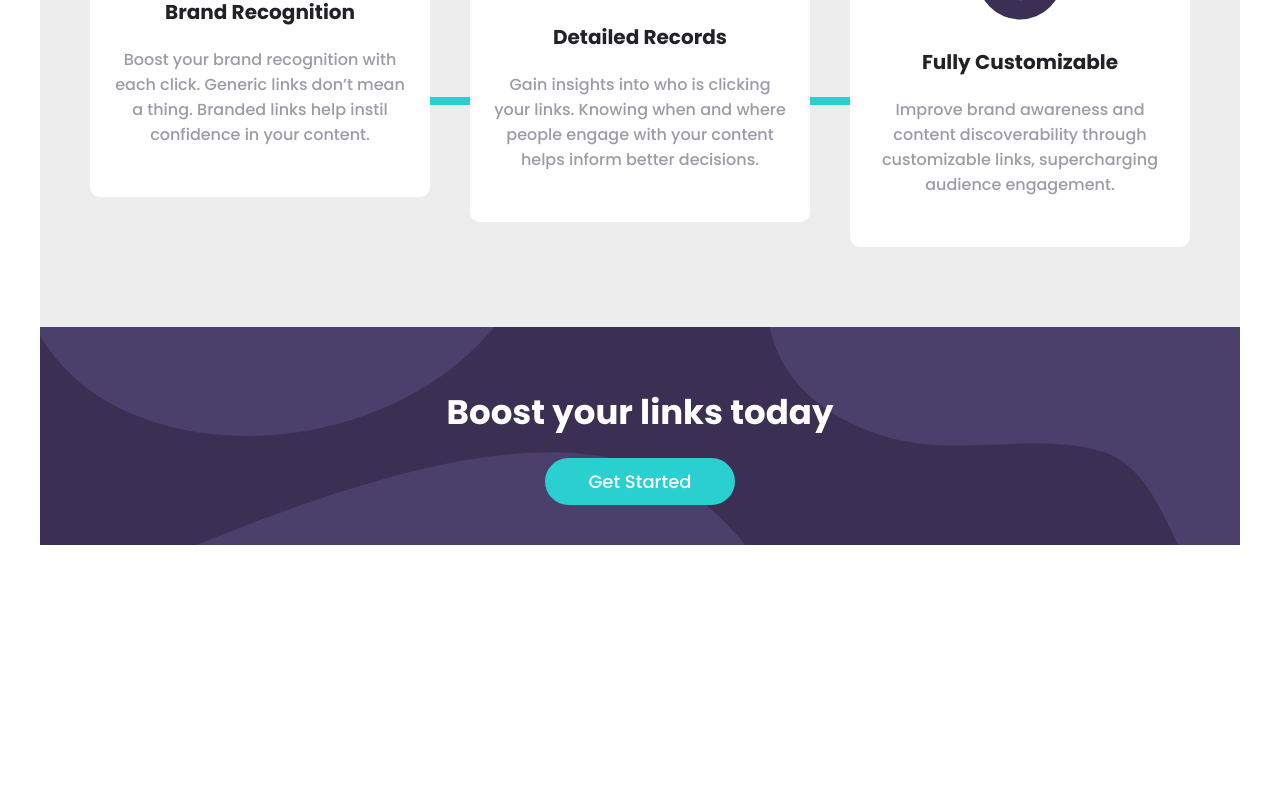
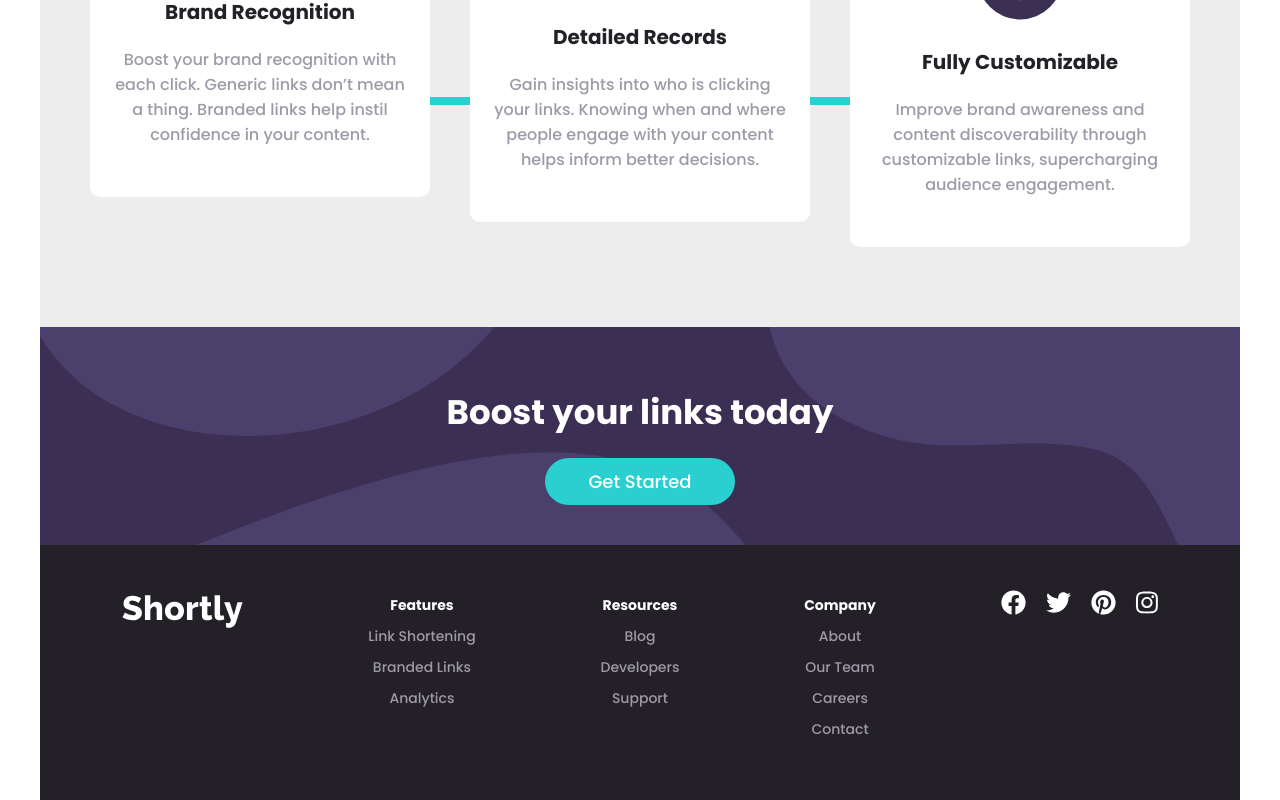
Before and after one commit to starskynder/url-shortening-api, a React (Create React App) app: page / in a window 1280 px wide. Shown: the part 1102-1902 px from the top of the page. Before the commit the page ends 1647 px from the top, so only its background shows below. Built offline with nearby package versions, Linux system fonts and the light colour scheme.

Commit message:
Add Footer

```diff
--- a/src/App.js
+++ b/src/App.js
@@ -4,6 +4,7 @@ import Header from "./components/Header";
 import Shorten from "./components/Shorten";
 import Statistics from "./components/Statistics";
 import Boost from "./components/Boost";
+import Footer from "./components/Footer";
 import "./sass/main.scss";
 import logo from "./images/logo.svg";
 import headerImg from "./images/illustration-working.svg";
@@ -24,6 +25,7 @@ function App() {
       <Shorten />
       <Statistics />
       <Boost />
+      <Footer />
     </div>
   );
 }
--- /dev/null
+++ b/src/components/Footer.js
@@ -0,0 +1,94 @@
+import React from "react";
+import logo from "../images/logo.svg";
+import { FontAwesomeIcon } from "@fortawesome/react-fontawesome";
+import {
+  faFacebook,
+  faPinterest,
+  faInstagram,
+  faTwitter,
+} from "@fortawesome/free-brands-svg-icons";
+
+const Footer = () => {
+  return (
+    <footer className="footer">
+      <div className="footer__logo">
+        <img src={logo} alt="" />
+      </div>
+      <ul className="footer__list">
+        <li className="footer__listitem">Features</li>
+        <li className="footer__listitem">
+          <a href="" className="footer__link">
+            Link Shortening
+          </a>
+        </li>
+        <li className="footer__listitem">
+          <a href="" className="footer__link">
+            branded links
+          </a>
+        </li>
+        <li className="footer__listitem">
+          <a href="" className="footer__link">
+            analytics
+          </a>
+        </li>
+      </ul>
+      <ul className="footer__list">
+        <li className="footer__listitem">Resources</li>
+        <li className="footer__listitem">
+          <a href="#" className="footer__link">
+            Blog
+          </a>
+        </li>
+        <li className="footer__listitem">
+          <a href="#" className="footer__link">
+            Developers
+          </a>
+        </li>
+        <li className="footer__listitem">
+          <a href="#" className="footer__link">
+            support
+          </a>
+        </li>
+      </ul>
+      <ul className="footer__list">
+        <li className="footer__listitem">Company</li>
+        <li className="footer__listitem">
+          <a href="#" className="footer__link">
+            About
+          </a>
+        </li>
+        <li className="footer__listitem">
+          <a href="#" className="footer__link">
+            Our Team
+          </a>
+        </li>
+        <li className="footer__listitem">
+          <a href="#" className="footer__link">
+            careers
+          </a>
+        </li>
+        <li className="footer__listitem">
+          <a href="#" className="footer__link">
+            contact
+          </a>
+        </li>
+      </ul>
+      <div className="socials">
+        <a className="footer__social footer__link">
+          <FontAwesomeIcon icon={faFacebook} />
+        </a>
+        <a className="footer__social footer__link">
+          <FontAwesomeIcon icon={faTwitter} />
+        </a>
+        <a className="footer__social footer__link">
+          <FontAwesomeIcon icon={faPinterest} />
+        </a>
+        <a className="footer__social footer__link">
+          <FontAwesomeIcon icon={faInstagram} />
+        </a>
+      </div>
+    </footer>
+  );
+};
+
+export default Footer;
--- /dev/null
+++ b/src/sass/layout/_footer.scss
@@ -0,0 +1,62 @@
+// FOOTER
+.footer {
+  background-color: $very-dark-violet;
+  padding: 4rem 2rem;
+  display: flex;
+  flex-flow: row wrap;
+  justify-content: space-around;
+  align-items: stretch;
+  &__list {
+    list-style-type: none;
+    font-size: 1.4rem;
+    color: $white;
+    flex: 100%;
+    text-align: center;
+    margin: 1rem 0;
+
+    @media screen and (min-width: 75em) {
+      flex: initial;
+    }
+  }
+
+  &__listitem {
+    padding: 0 1rem 1rem 1rem;
+    text-transform: capitalize;
+  }
+
+  &__listitem:first-of-type {
+    font-weight: bold;
+  }
+
+  &__logo {
+    padding: 1rem;
+    img {
+      filter: brightness(0) invert(1);
+    }
+  }
+
+  &__link {
+    text-decoration: none;
+
+    &:link,
+    &:visited {
+      color: $graysh-violet;
+    }
+
+    &:focus,
+    &:hover,
+    &:active {
+      color: $cyan;
+    }
+  }
+
+  &__socials {
+    padding: 4rem 2rem;
+  }
+
+  &__social {
+    color: $white;
+    font-size: 2.5rem;
+    margin: 1rem;
+  }
+}
--- a/src/sass/main.scss
+++ b/src/sass/main.scss
@@ -9,3 +9,4 @@
 @import "./layout/shorten";
 @import "./layout/statistics";
 @import "./layout/boost";
+@import "./layout/footer";
```
